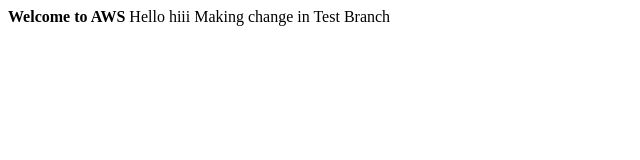
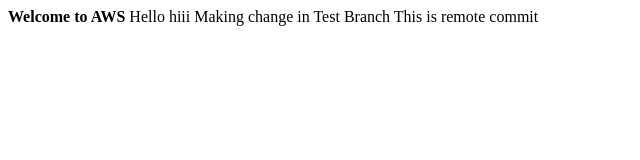
Before and after one commit to vikash2017/awswebtest, a plain HTML site: page index.html in a window 1280 px wide. Shown: the whole page, without its empty margins (0-640 px from the left). Drawn offline with Linux system fonts and the light colour scheme.

Commit message:
Update index.html
Change in remote

```diff
--- a/index.html
+++ b/index.html
@@ -3,4 +3,5 @@
     <a1>Hello</a1>
     <a1>hiii</a1>
     <a1>Making change in Test Branch</a1>
+    <a1>This is remote commit</a1>
 </html>
```
